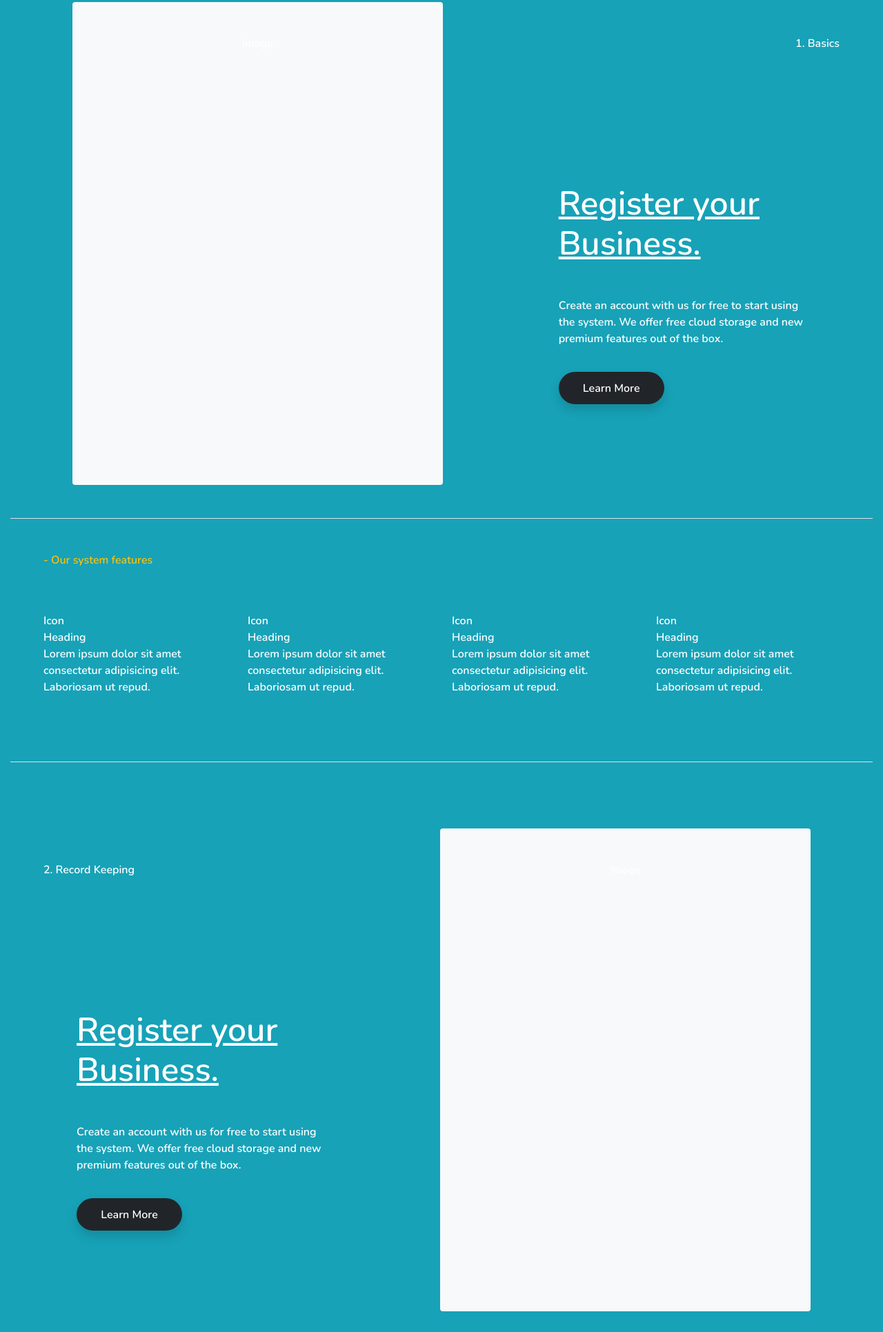
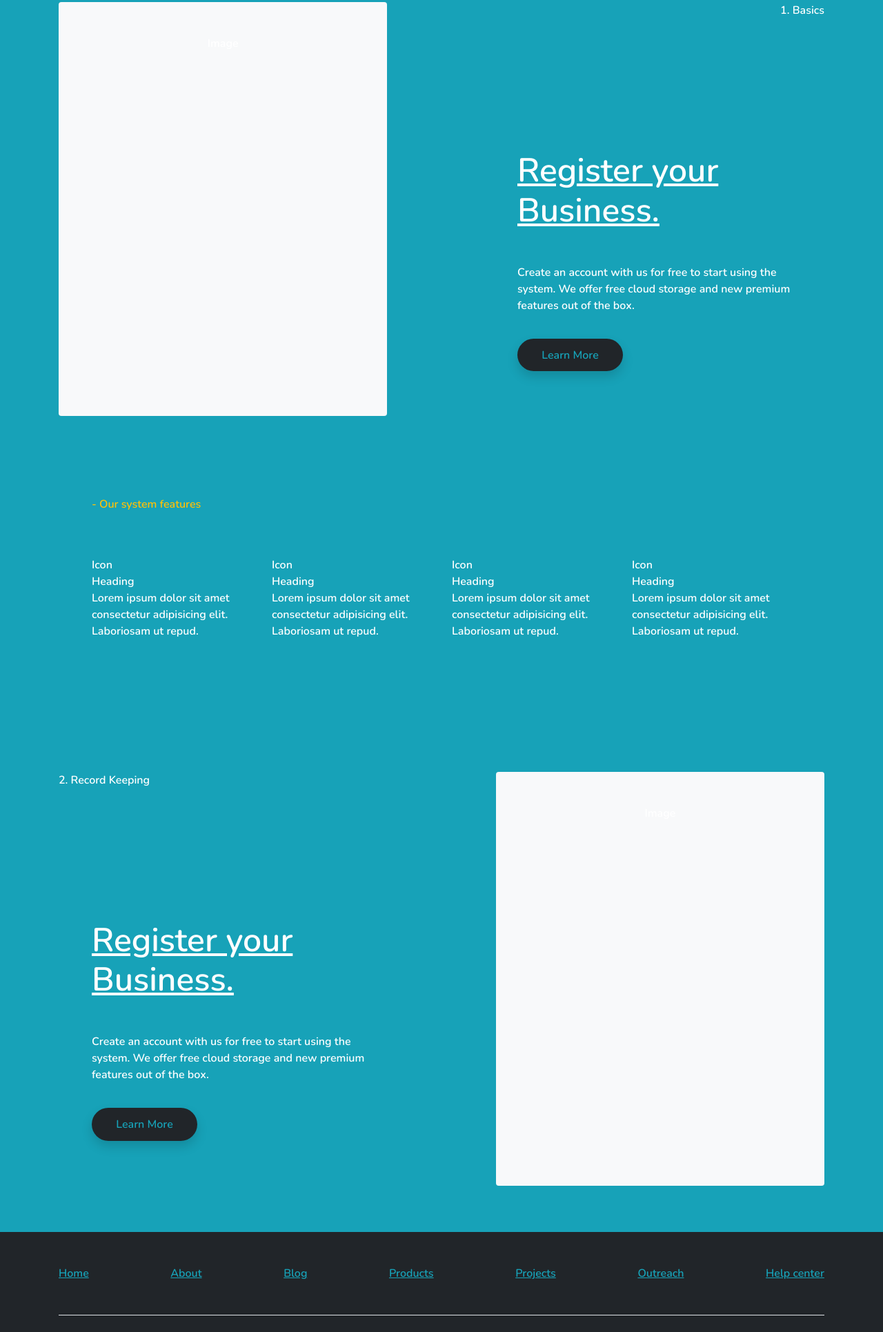
Before and after one commit to Cathella/Header, a plain HTML site: page index.html in a window 1280 px wide. Shown: the part 869-2800 px from the top of the page at 69% size. Before the commit the page ends 2770 px from the top, so only its background shows below. Drawn offline with nearby package versions, Linux system fonts and the light colour scheme.

Commit message:
add footer to page

```diff
--- a/index.html
+++ b/index.html
@@ -54,28 +54,31 @@
             </div>
           </div>
         </div>
+        <div class="col-lg-7">
+          <div class="py-5 text-center w-75 ml-auto mt-5 bg-light rounded" style="height: 600px">Image</div>
+        </div>
       </div>
     </div>
   </header>
 
-  <main class="container-fluid">
-    <div class="mt-5">
+  <main class="mb-5">
+    <div class="mt-5 container">
       <div class="row">
         <div class="col-lg-7">
-          <div class="py-5 text-center w-75 mx-auto mt-5 bg-light rounded" style="height: 700px">Image</div>
+          <div class="py-5 text-center w-75 mr-auto mt-5 bg-light rounded" style="height: 600px">Image</div>
         </div>
         <div class="col-lg-5 pb-5">
-          <div class="px-5 py-5">
-            <p class="mt-5 text-right">1. Basics</p>
+          <div class="py-5">
+            <p class="text-right">1. Basics</p>
             <h1 class="mr-5" style="text-decoration: underline; margin-top: 4em">Register your Business.</h1>
             <p class="mt-5 mr-5 mb-5">Create an account with us for free to start using the system. We offer free cloud storage and new premium features out of the box.</p>
-            <a href="#" class="rounded-btn shadow bg-black text-white">Learn More</a>
+            <a href="#" class="rounded-btn shadow bg-black text-info">Learn More</a>
           </div>
         </div>
       </div>
     </div>
 
-    <div class="py-5 my-5 border-top border-bottom">
+    <div class="py-5 my-5 container">
       <p class="px-5 text-warning">- Our system features</p>
       <div class="px-5 py-5">
         <div class="row">
@@ -103,22 +106,41 @@
       </div>
     </div>
 
-    <div class="">
+    <div class="container">
       <div class="row">
         <div class="col-lg-5 pb-5">
-          <div class="px-5 py-5">
-            <p class="mt-5">2. Record Keeping</p>
+          <div class="py-5">
+            <p class="">2. Record Keeping</p>
             <h1 class="ml-5" style="text-decoration: underline; margin-top: 4em">Register your Business.</h1>
             <p class="mt-5 ml-5 mb-5">Create an account with us for free to start using the system. We offer free cloud storage and new premium features out of the box.</p>
-            <a href="#" class="rounded-btn shadow bg-black text-white ml-5">Learn More</a>
+            <a href="#" class="rounded-btn shadow bg-black text-info ml-5">Learn More</a>
           </div>
         </div>
         <div class="col-lg-7">
-          <div class="py-5 text-center w-75 mx-auto mt-5 bg-light rounded" style="height: 700px">Image</div>
+          <div class="py-5 text-center w-75 ml-auto mt-5 bg-light rounded" style="height: 600px">Image</div>
         </div>
       </div>
     </div>
   </main>
+
+  <footer class="bg-black py-5">
+    <div class="container">
+      <div class="d-flex justify-content-between pb-5">
+        <a href="#" class="text-info">Home</a>
+        <a href="#" class="text-info">About</a>
+        <a href="#" class="text-info">Blog</a>
+        <a href="#" class="text-info">Products</a>
+        <a href="#" class="text-info">Projects</a>
+        <a href="#" class="text-info">Outreach</a>
+        <a href="#" class="text-info">Help center</a>
+      </div>
+      <div class="d-flex justify-content-between pt-5 border-top text-info">
+        <div>Follow us on Twitter and LinkedIn</div>
+        <div>Crafted with love by Nakitto Catherine</div>
+        <div>&copy; Tidy</div>
+      </div>
+    </div>
+  </footer>
 
   <script
       src="https://kit.fontawesome.com/7290f27402.js"
--- a/style.css
+++ b/style.css
@@ -9,7 +9,6 @@ h1 {
 
 a {
   text-decoration: underline;
-  /* color: #212529; */
 }
 
 .bg-black {
@@ -20,7 +19,6 @@ a {
   border-radius: 3em;
   padding: .8em 2.2em;
   text-decoration: none;
-  /* border: 1px solid #212529; */
 }
 
 nav li {
```
